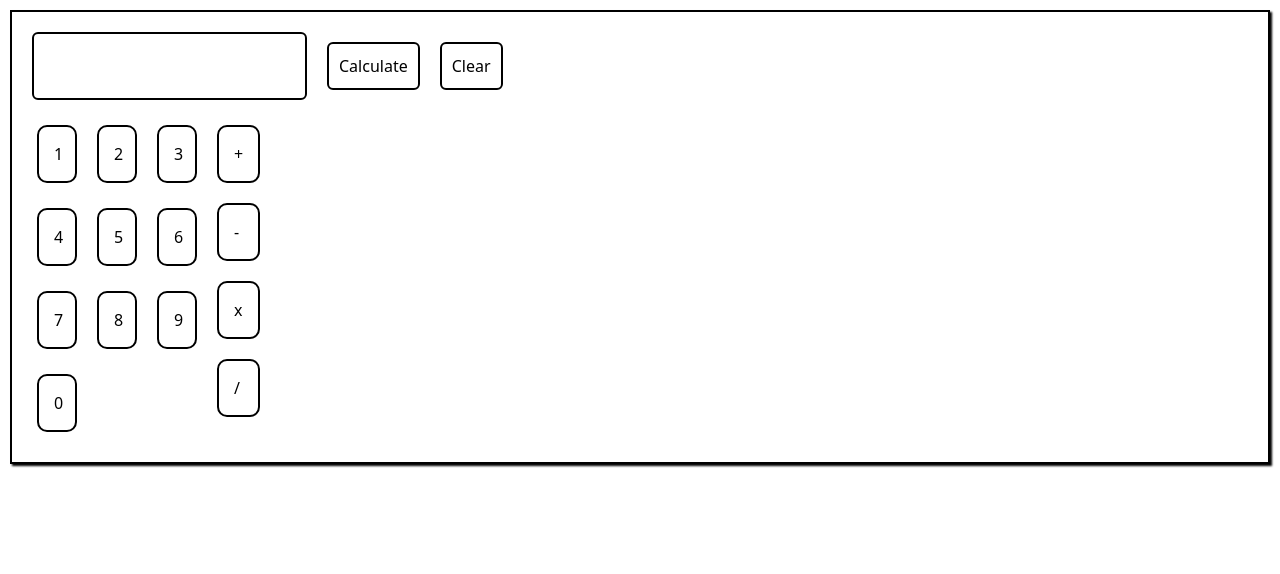
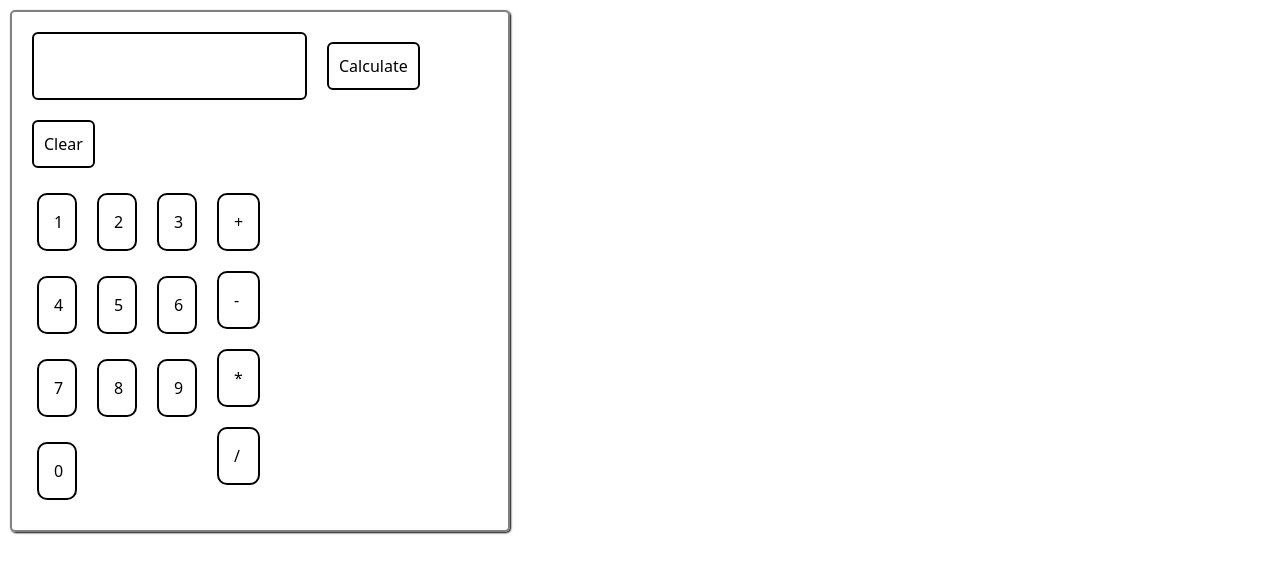
Before and after one commit to Vb9828/Namaste-React, a React app: page / in a window 1280 px wide. Built offline with nearby package versions, Linux system fonts and the light colour scheme.

Commit message:
Calculator nested component changes

```diff
--- a/src/components/Calculator/Calculator.css
+++ b/src/components/Calculator/Calculator.css
@@ -1,9 +1,11 @@
 .main {
-	border: 2px solid black;
+	border: 2px solid gray;
+	border-radius: 5px;
 	margin: 10px;
 	padding: 10px;
-	box-shadow: 2px 2px 2px;
+	box-shadow: 1px 1px 2px;
 	background-color: #fofofo;
+	width: 500px;
 }
 .input {
 	border: 2px solid black;
--- a/src/components/Calculator/Calculator.js
+++ b/src/components/Calculator/Calculator.js
@@ -1,18 +1,16 @@
 import { useState } from "react";
 import "./Calculator.css";
+import List from "./List";
 
 const numbers = ["1", "2", "3", "4", "5", "6", "7", "8", "9", "0"];
-const operators = ["+", "-", "x", "/"];
+const operators = ["+", "-", "*", "/"];
 const Calculator = () => {
 	const [input, setInput] = useState("");
 	const handleInput = (e) => {
 		setInput(e.target.value);
 	};
-	console.log(input);
 
 	const clickedNumber = (num) => {
-		if (clearInput) {
-		}
 		let newInput = input + num;
 		setInput(newInput);
 	};
@@ -25,6 +23,7 @@ const Calculator = () => {
 	const clearInput = () => {
 		setInput("");
 	};
+
 	return (
 		<div className="main">
 			<div>
@@ -43,34 +42,10 @@ const Calculator = () => {
 			</div>
 			<div className="options">
 				<div className="numbers">
-					{numbers.map((number, index) => {
-						return (
-							<ul key={index}>
-								<li
-									className="eachNumber"
-									onClick={() => {
-										clickedNumber(number);
-									}}>
-									{number}
-								</li>
-							</ul>
-						);
-					})}
+					<List list={numbers} clickedNumber={clickedNumber} />
 				</div>
 				<div className="operators">
-					{operators.map((operator, index) => {
-						return (
-							<ul key={index}>
-								<li
-									className="eachNumber"
-									onClick={() => {
-										clickedNumber(operator);
-									}}>
-									{operator}
-								</li>
-							</ul>
-						);
-					})}
+					<List list={operators} clickedNumber={clickedNumber} />
 				</div>
 			</div>
 		</div>
--- /dev/null
+++ b/src/components/Calculator/List.js
@@ -0,0 +1,16 @@
+const List = (props) => {
+	return props.list.map((item, index) => {
+		return (
+			<ul key={index}>
+				<li
+					className="eachNumber"
+					onClick={() => {
+						props.clickedNumber(item);
+					}}>
+					{item}
+				</li>
+			</ul>
+		);
+	});
+};
+export default List;
```
